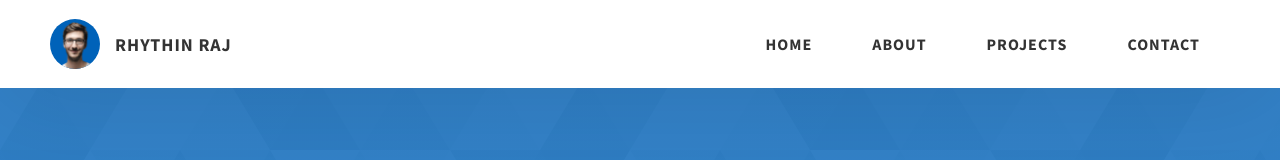
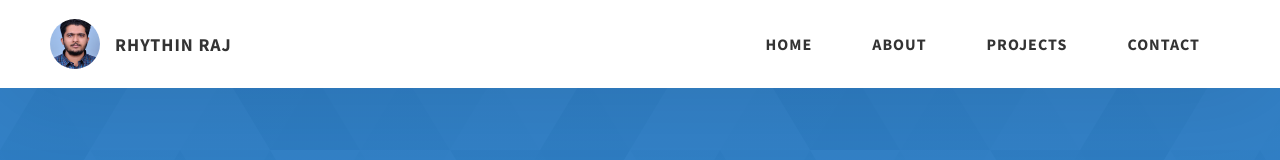
Before and after one commit to neptune0x13/neptune0x13.github.io, a website: page index.html in a window 1280 px wide. Shown: the top 160 px of the page. Drawn offline with Linux system fonts and the light colour scheme.

Commit message:
Update index.html

```diff
--- a/index.html
+++ b/index.html
@@ -22,7 +22,7 @@
         <div class="header__logo-container">
           <div class="header__logo-img-cont">
             <img
-              src="./assets/png/john-doe.png"
+              src="./assets/png/20BCE10212.png"
               alt="Ram Maheshwari Logo Image"
               class="header__logo-img"
             />
```
